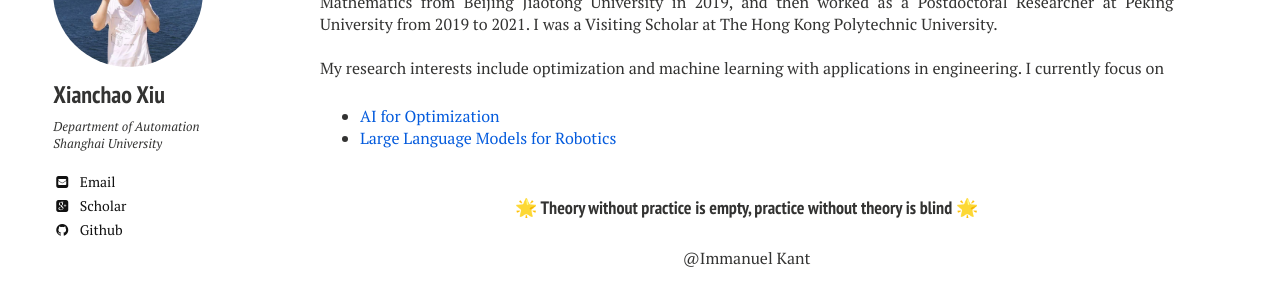
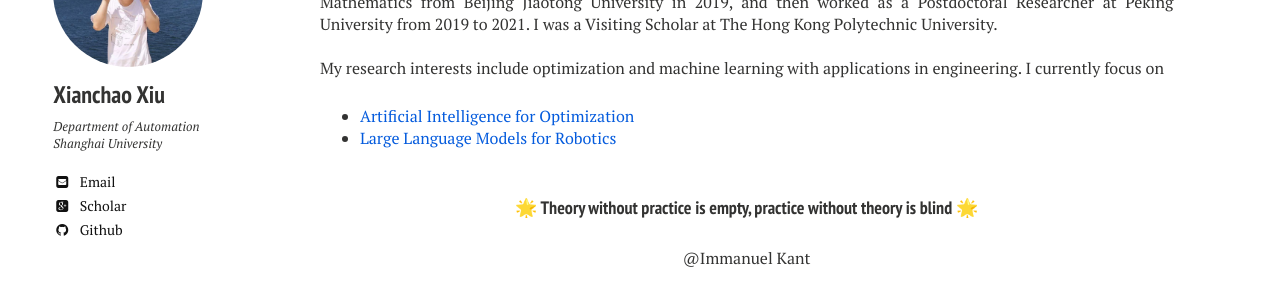
Before and after one commit to xianchaoxiu/xianchaoxiu.github.io, a Jekyll site: the page built from index.md, in a window 1280 px wide. Shown: the part 155-455 px from the top of the page. Built offline with Jekyll 4.4.1, drawn with Linux system fonts in a browser that asks for light colours; nearby versions of some CDN libraries.

Commit message:
Update home2.html

```diff
--- a/_layouts/home2.html
+++ b/_layouts/home2.html
@@ -35,7 +35,7 @@
 	 My research interests include optimization and machine learning with applications in engineering.
 	 I currently focus on
    <ul>
-      <li> <a href="https://github.com/xianchaoxiu/AI4OPT" class="textlink" target="_blank">AI for Optimization</a> </li>
+      <li> <a href="https://github.com/xianchaoxiu/AI4OPT" class="textlink" target="_blank">Artificial Intelligence for Optimization</a> </li>
       <li> <a href="https://github.com/xianchaoxiu/LLM4RO" class="textlink" target="_blank">Large Language Models for Robotics</a> </li> <br>
     </ul>
 
```
